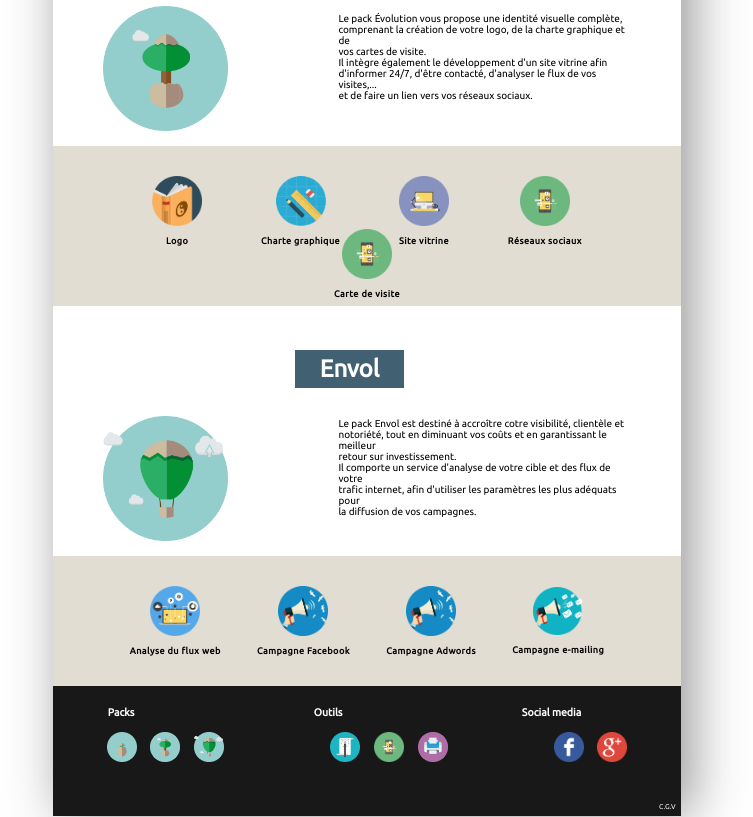
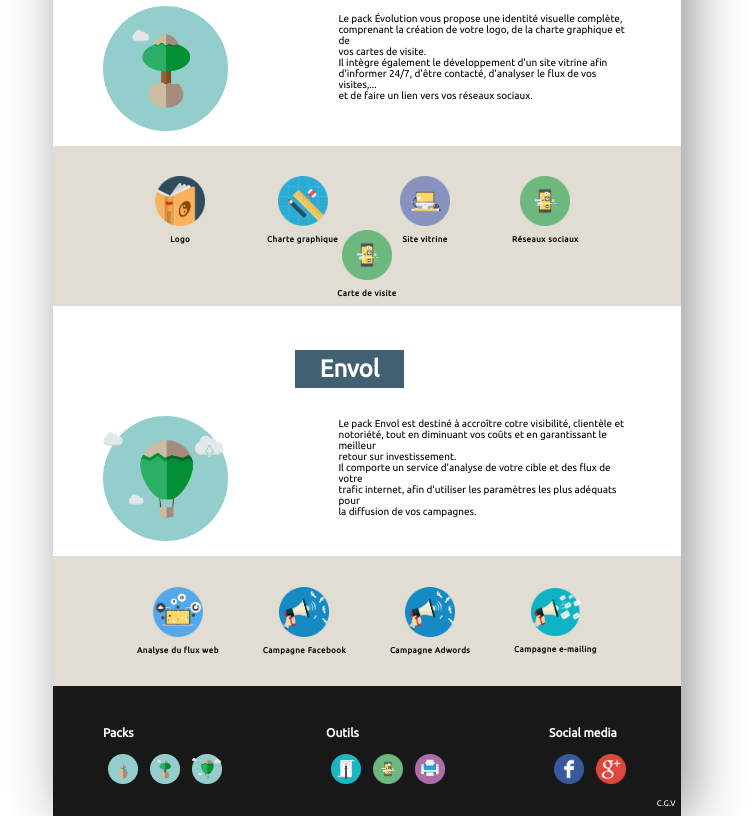
Before and after one commit to PirateDesBois/cs22-youCommunik-sieben-nicola, a plain HTML site: page index.html in a window 1280 px wide. Shown: the part 714-1531 px from the top of the page, without its empty margins (273-1026 px from the left). Drawn offline with Linux system fonts and the light colour scheme.

Commit message:
last youcom

```diff
--- a/index.html
+++ b/index.html
@@ -5,12 +5,13 @@
     <meta charset="UTF-8">
     <meta http-equiv="X-UA-Compatible" content="IE=edge">
     <meta name="viewport" content="width=device-width, initial-scale=1.0">
-    <link rel="stylesheet" href="./public/css/style.css">
     <link rel="preconnect" href="https://fonts.googleapis.com">
     <link rel="preconnect" href="https://fonts.gstatic.com" crossorigin>
     <link
         href="https://fonts.googleapis.com/css2?family=Montserrat:wght@800&family=Open+Sans:wght@300&family=Ubuntu&display=swap"
         rel="stylesheet">
+    <link rel="stylesheet" href="./public/css/style.css">
+
     <title>Youcommunik</title>
 </head>
 
@@ -29,10 +30,8 @@
                 <a href="" class="temoignages"><img src="./public/img/temoignages-icon.png" alt=""><br>Temoignages</a>
                 <a href="" class="contact"><img src="./public/img/contact-icon.png" alt=""><br>Contact</a>
             </div>
-
         </div>
     </header>
-
     <div class="container">
         <section class="section1">
             <img src="./public/img/packages.png" alt="" class="logosect1">
@@ -48,10 +47,11 @@
                 <div class="containP1sect2">
                     <p class="p1sect2">Le pack Éclosion est parfait pour le début d'une activité. <br>
                         <br>
-                        Il comprend la création de votre identité graphique, incluant votre logo <br> et un support de prospection pour aller à la rencontre vos <br> futurs clients, ainsi qu'un site internet single page pour avoir une <br> présence en ligne.
+                        Il comprend la création de votre identité graphique, incluant votre logo <br> et un support de
+                        prospection pour aller à la rencontre vos <br> futurs clients, ainsi qu'un site internet single
+                        page pour avoir une <br> présence en ligne.
                 </div>
             </div>
-
         </section>
         <section class="section3">
             <div class="section3travel">
@@ -60,20 +60,20 @@
                     graphique</a>
                 <a href="" class="outils"><img src="./public/img/site-single-page.png" alt=""><br>Site single page</a>
                 <a href="" class="projets"><img src="./public/img/carte-visite.png" alt=""><br>Carte de visite</a>
-
             </div>
-
         </section>
         <section class="section4">
             <img src="./public/img/icon-evolution.png" alt="" class="tree">
             <div class=textsect4>
                 <h2 class="h2sect4">Évolution</h2>
                 <div class="containP1sect2">
-                    <p class="p1sect2">Le pack Évolution vous propose une identité visuelle complète, <br> comprenant la création de votre logo, de la charte graphique et de <br> vos cartes de visite. <br>
-                        Il intègre également le développement d'un site vitrine afin <br> d'informer 24/7, d'être contacté, d'analyser le flux de vos visites,... <br> et de faire un lien vers vos réseaux sociaux.</p>
+                    <p class="p1sect2">Le pack Évolution vous propose une identité visuelle complète, <br> comprenant la
+                        création de votre logo, de la charte graphique et de <br> vos cartes de visite. <br>
+                        Il intègre également le développement d'un site vitrine afin <br> d'informer 24/7, d'être
+                        contacté, d'analyser le flux de vos visites,... <br> et de faire un lien vers vos réseaux
+                        sociaux.</p>
                 </div>
             </div>
-
         </section>
         <section class="section5">
             <div class="section5travel">
@@ -83,67 +83,71 @@
                 <a href="" class="sitev"><img src="./public/img/site-vitrine.png" alt=""><br>Site vitrine</a>
                 <a href="" class="ressoc"><img src="./public/img/reseaux-sociaux.png" alt=""><br>Réseaux sociaux</a>
             </div>
-
         </section>
         <section class="section6">
             <div class="section6travel">
                 <a href="" class="ressoc"><img src="./public/img/reseaux-sociaux.png" alt=""><br>Carte de visite</a>
             </div>
-
         </section>
         <section class="section7">
             <img src="./public/img/icon-envole.png" alt="" class="tree">
             <div class=textsect4>
                 <h2 class="h2sect4">Envol</h2>
                 <div class="containP1sect2">
-                    <p class="p1sect2">Le pack Envol est destiné à accroître cotre visibilité, clientèle et <br> notoriété, tout en diminuant vos coûts et en garantissant le meilleur <br> retour sur investissement. <br>
-                        Il comporte un service d'analyse de votre cible et des flux de votre <br> trafic internet, afin d'utiliser les paramètres les plus adéquats pour <br> la diffusion de vos campagnes.
+                    <p class="p1sect2">Le pack Envol est destiné à accroître cotre visibilité, clientèle et <br>
+                        notoriété, tout en diminuant vos coûts et en garantissant le meilleur <br> retour sur
+                        investissement. <br>
+                        Il comporte un service d'analyse de votre cible et des flux de votre <br> trafic internet, afin
+                        d'utiliser les paramètres les plus adéquats pour <br> la diffusion de vos campagnes.
                     </p>
                 </div>
             </div>
-
         </section>
         <section class="section8">
             <div class="section8travel">
-                <a href="" class="home"><img src="./public/img/icon-analyse-flux-web.png" alt=""><br>Analyse du flux web</a>
-                <a href="" class="packages"><img src="./public/img/icon-campagne-facebook.png" alt=""><br>Campagne Facebook</a>
-                <a href="" class="outils"><img src="./public/img/icon-campagne-facebook.png" alt=""><br>Campagne Adwords</a>
-                <a href="" class="projets"><img src="./public/img/icon-campagne-e-mailing.png" alt=""><br>Campagne e-mailing</a>
-
+                <a href="" class="home"><img src="./public/img/icon-analyse-flux-web.png" alt=""><br>Analyse du flux
+                    web</a>
+                <a href="" class="packages"><img src="./public/img/icon-campagne-facebook.png" alt=""><br>Campagne
+                    Facebook</a>
+                <a href="" class="outils"><img src="./public/img/icon-campagne-facebook.png" alt=""><br>Campagne
+                    Adwords</a>
+                <a href="" class="projets"><img src="./public/img/icon-campagne-e-mailing.png" alt=""><br>Campagne
+                    e-mailing</a>
             </div>
-
         </section>
     </div>
     <footer>
         <div class="footer">
-            <div class="footertitle">
+            <div class="footerlogo">
+                <div class="columnfooter1">
                     <h2>Packs</h2>
-                <h2>Outils</h2>
-                <h2>Social media</h2>
-            </div>
-            <div class="footerlogo">
                     <div class="footerlogo1">
                         <a href=""><img src="./public/img/icon-eclosion.png" alt="eclosion"></a>
                         <a href=""><img src="./public/img/icon-evolution.png" alt="evolution"></a>
                         <a href=""><img src="./public/img/icon-envole.png" alt="envol"></a>
                     </div>
+                </div>
+                <div class="columnfooter2">
+                    <h2>Outils</h2>
                     <div class="footerlogo2">
                         <a href=""><img src="./public/img/identite-graphique.png" alt=""></a>
                         <a href=""><img src="./public/img/reseaux-sociaux.png" alt=""></a>
                         <a href=""><img src="./public/img/print.png" alt=""></a>
                     </div>
+                </div>
+                <div class="columnfooter3">
+                    <h2>Social media</h2>
                     <div class="footerlogo3">
                         <a href=""><img src="./public/img/social-f.png" alt=""></a>
                         <a href=""><img src="./public/img/google-plus.png" alt=""></a>
                     </div>
-
                 </div>
-            <div class="cgv"><p>C.G.V</p></div>
             </div>
-
+            <div class="cgv">
+                <p>C.G.V</p>
+            </div>
+        </div>
     </footer>
-
-
 </body>
 
 </html>
--- a/public/css/style.css
+++ b/public/css/style.css
@@ -8,9 +8,9 @@ body {
     font-family: 'Montserrat', sans-serif;
     font-family: 'Open Sans', sans-serif;
     font-family: 'Ubuntu', sans-serif;
+}
 
-}
-body{
+body {
     box-shadow: 10px 0px 50px rgba(41, 41, 41, 0.5);
 }
 
@@ -27,7 +27,8 @@ body{
     width: 170px;
     height: auto;
 }
-.navbar-brand{
+
+.navbar-brand {
     margin-left: 10px;
 }
 
@@ -47,8 +48,8 @@ div:first-of-type>div:nth-of-type(2)>a>img {
 div:first-of-type>div:nth-of-type(2)>a {
     text-decoration: none;
     color: white;
-    font-size: 9px;
-    letter-spacing:0.5px;
+    font-size: 8px;
+    letter-spacing: 0.5px;
     font-weight: bold;
     display: flex;
     flex-direction: column;
@@ -88,9 +89,6 @@ div:first-of-type>div:nth-of-type(2)>a {
 .h1sect1 {
     font-size: 35px;
     font-weight: lighter;
-
-    /* margin-top: 55px; */
-
     margin: 0;
 }
 
@@ -126,7 +124,7 @@ div:first-of-type>div:nth-of-type(2)>a {
     margin-left: 60px;
     justify-content: center;
     align-items: center;
-    gap: 0px;
+
 }
 
 .h2sect2,
@@ -140,8 +138,6 @@ div:first-of-type>div:nth-of-type(2)>a {
     padding-bottom: 5px;
     margin-top: 15px;
     margin-left: -270px;
-
-
 }
 
 .containP1sect2 {
@@ -149,7 +145,6 @@ div:first-of-type>div:nth-of-type(2)>a {
     margin-right: 50px;
     display: flex;
     justify-content: flex-end;
-
 }
 
 .p1sect2 {
@@ -169,7 +164,6 @@ div:first-of-type>div:nth-of-type(2)>a {
 .section7,
 .section8 {
     display: flex;
-
 }
 
 .section3travel,
@@ -179,8 +173,6 @@ div:first-of-type>div:nth-of-type(2)>a {
     justify-content: space-evenly;
     margin-left: 45px;
     margin-right: 45px;
-
-
 }
 
 section:nth-of-type(3)>div:first-of-type>a>img,
@@ -193,8 +185,8 @@ section:nth-of-type(3)>div:first-of-type>a,
 section:nth-of-type(8)>div:first-of-type>a {
     text-decoration: none;
     color: black;
-    font-size: 9px;
-    letter-spacing:0.5px;
+    font-size: 8px;
+    letter-spacing: 0.5px;
     font-weight: bold;
     display: flex;
     flex-direction: column;
@@ -202,7 +194,6 @@ section:nth-of-type(8)>div:first-of-type>a {
     margin-left: 5px;
     margin-right: 5px;
     justify-content: center;
-
 }
 
 .section6 {
@@ -212,17 +203,13 @@ section:nth-of-type(8)>div:first-of-type>a {
     background-color: rgb(226, 221, 211);
 }
 
-
 .section5travel,
 .section6travel {
-
     flex: 1;
     display: flex;
     justify-content: space-evenly;
     margin-left: 45px;
     margin-right: 45px;
-
-
 }
 
 section:nth-of-type(5)>div:first-of-type>a>img,
@@ -234,8 +221,8 @@ section:nth-of-type(6)>div:first-of-type>a>img {
 section:nth-of-type(5)>div:first-of-type>a {
     text-decoration: none;
     color: black;
-    font-size: 9px;
-    letter-spacing:0.5px;
+    font-size: 8px;
+    letter-spacing: 0.5px;
     font-weight: bold;
     display: flex;
     flex-direction: column;
@@ -249,8 +236,8 @@ section:nth-of-type(5)>div:first-of-type>a {
 section:nth-of-type(6)>div:first-of-type>a {
     text-decoration: none;
     color: black;
-    font-size: 9px;
-    letter-spacing:0.5px;
+    font-size: 8px;
+    letter-spacing: 0.5px;
     font-weight: bold;
     display: flex;
     flex-direction: column;
@@ -263,44 +250,53 @@ section:nth-of-type(6)>div:first-of-type>a {
 
 .footer {
     height: 130px;
-    background-color:rgb(24, 24, 24) ;
+    background-color: rgb(24, 24, 24);
     z-index: 2;
 }
-.footertitle{
-    color: white;
-    font-size: 7px ;
-    display: flex;
-    justify-content: space-evenly;
-    margin-left: -45px;
 
-}
-footer>div>div>h2{
+footer>div>div>h2 {
     margin-top: 20px;
     padding-left: 80px;
     padding-right: 80px;
+}
 
-}
-.footerlogo{
+.footerlogo {
     display: flex;
     flex-wrap: nowrap;
     justify-content: space-around;
+}
 
+.columnfooter1,
+.columnfooter2,
+.columnfooter3 {
+    display: flex;
+    flex-direction: column;
+    color: white;
+    font-size: 8px;
+    display: flex;
+    justify-content: space-evenly;
+    margin-top: 30px;
+}
 
-}
-.footerlogo1.footerlogo2, .footerlogo3{
+.footerlogo1,
+.footerlogo2,
+.footerlogo3 {
     align-items: center;
 }
-.footerlogo1>a>img, .footerlogo2>a>img, .footerlogo3>a>img{
+
+.footerlogo1>a>img,
+.footerlogo2>a>img,
+.footerlogo3>a>img {
     width: 30px;
     height: auto;
     padding: 5px;
 }
-.cgv{
+
+.cgv {
     color: white;
     display: flex;
     justify-content: end;
-    font-size:7px;
+    font-size: 8px;
     z-index: 1;
     margin-right: 5px;
-    margin-top: 25px;
 }
```
Lines whose indentation alone changed are shown as unchanged.
